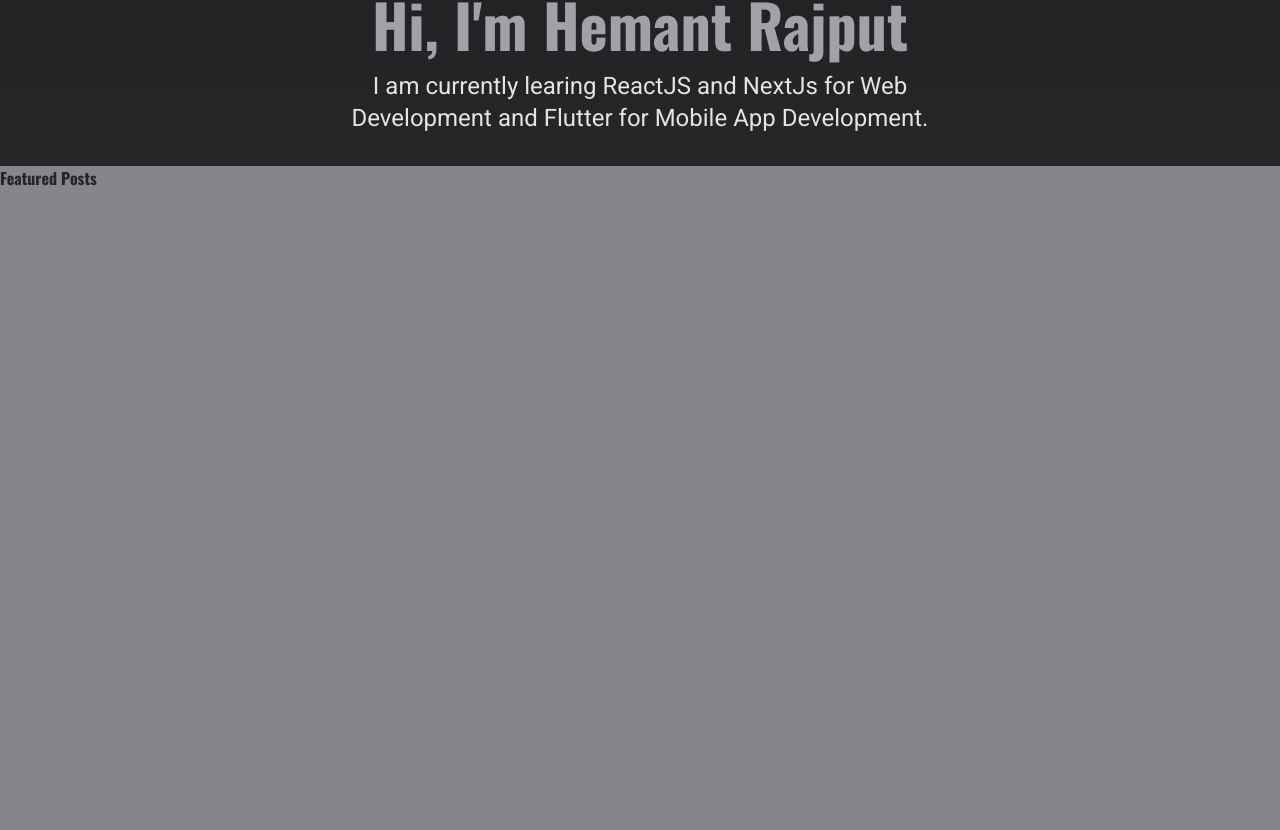
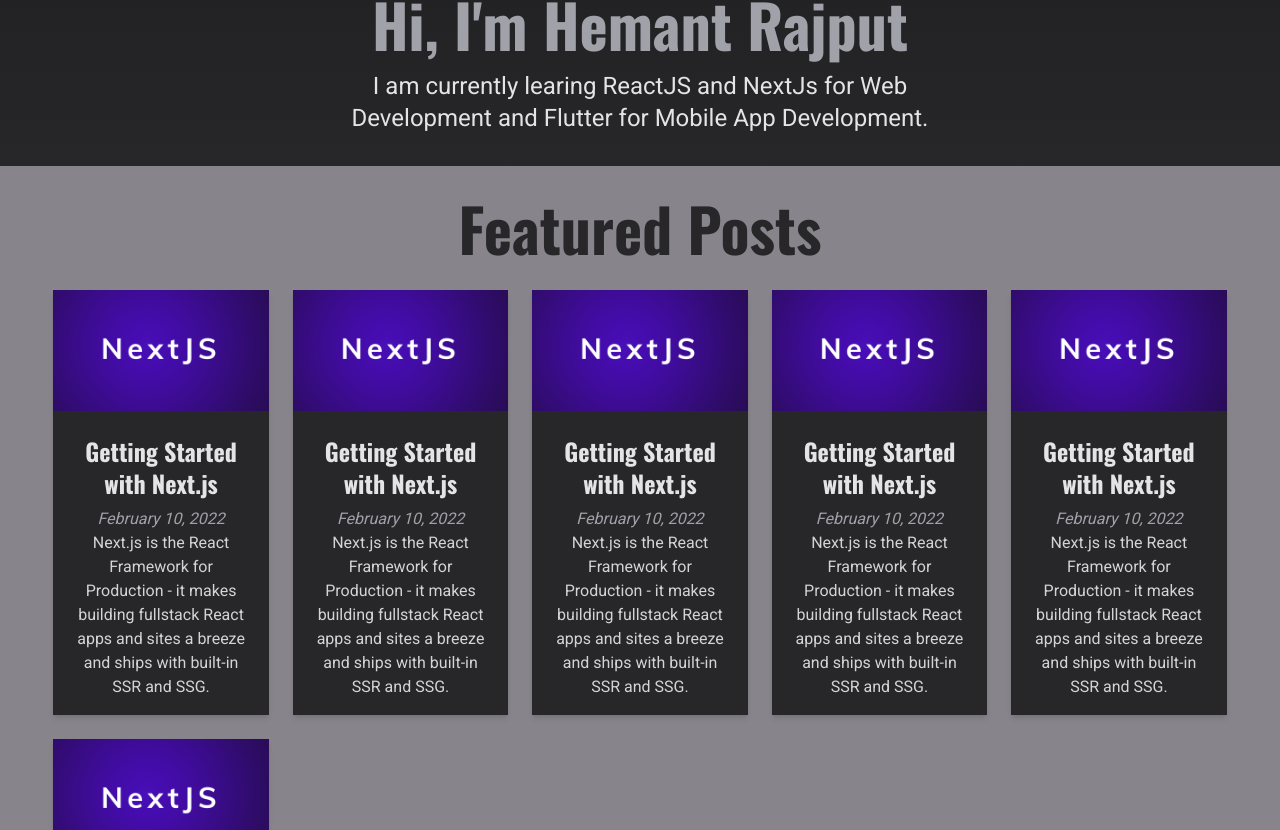
Before and after one commit to rajput-hemant/next-blogs, a Next.js app: page / in a window 1280 px wide. Shown: the part 470-1300 px from the top of the page. Before the commit the page ends 800 px from the top, so only its background shows below. Built offline with nearby package versions, Linux system fonts and the light colour scheme.

Commit message:
added featured post section & posts components
Signed-off-by: rajput-hemant <hemant.rajput_cs20@gla.ac.in>

```diff
--- a/components/homepage/featured-posts.tsx
+++ b/components/homepage/featured-posts.tsx
@@ -1,8 +1,23 @@
-const FeaturedPosts = () => {
+import PostGrid from "../posts/posts-grid";
+
+export type FeaturedPostsProps = {
+	posts: {
+		title: string;
+		image: string;
+		excerpt: string;
+		date: string;
+		slug: string;
+	}[];
+};
+
+const FeaturedPosts = ({ posts }: FeaturedPostsProps) => {
 	return (
 		// latest
-		<section>
-			<h2>Featured Posts</h2>
+		<section className="w-11/12 mx-auto my-8">
+			<h2 className="text-4xl text-center text-zinc-800 md:text-6xl mb-8">
+				Featured Posts
+			</h2>
+			<PostGrid posts={posts} />
 		</section>
 	);
 };
--- a/components/layout/layout.tsx
+++ b/components/layout/layout.tsx
@@ -6,7 +6,7 @@
 	children?: React.ReactNode;
 };
 
-const Layout = ({ children }: LayoutProps): JSX.Element => {
+const Layout = ({ children }: LayoutProps) => {
 	return (
 		<>
 			<Head>
--- /dev/null
+++ b/components/posts/post-item.tsx
@@ -0,0 +1,40 @@
+import Image from "next/image";
+import Link from "next/link";
+
+import { FeaturedPostsProps } from "../homepage/featured-posts";
+
+export type PostItemProps = {
+	post: FeaturedPostsProps["posts"][0];
+};
+
+const PostItem = ({ post }: PostItemProps) => {
+	const { title, image, excerpt, date, slug } = post;
+
+	const formattedDate = new Date(date).toLocaleDateString("en-US", {
+		day: "numeric",
+		month: "long",
+		year: "numeric",
+	});
+
+	const imagePath = `/images/posts/${slug}/${image}`;
+
+	return (
+		// post
+		<li className="shadow-md bg-zinc-800 text-center">
+			<Link href="">
+				{/* image */}
+				<div className="w-full max-h-80 overflow-hidden">
+					<Image src={imagePath} alt={title} width={300} height={200} />
+				</div>
+				{/* content */}
+				<div className="p-4">
+					<h3 className="mx-0 my-2 text-2xl text-zinc-200">{title}</h3>
+					<time className="italic text-zinc-400">{formattedDate}</time>
+					<p className="leading-6 text-zinc-300">{excerpt}</p>
+				</div>
+			</Link>
+		</li>
+	);
+};
+
+export default PostItem;
--- /dev/null
+++ b/components/posts/posts-grid.tsx
@@ -0,0 +1,19 @@
+import PostItem from "./post-item";
+import { FeaturedPostsProps } from "../homepage/featured-posts";
+
+type PostGridProps = {
+	posts: FeaturedPostsProps["posts"];
+};
+
+const PostGrid = ({ posts }: PostGridProps) => {
+	return (
+		// grid
+		<ul className="list-none m-0 p-0 grid grid-cols-2 gap-6 content-center md:grid-cols-3 lg:grid-cols-4 xl:grid-cols-5 2xl:grid-cols-6">
+			{posts.map((post) => (
+				<PostItem key={post.slug} post={post} />
+			))}
+		</ul>
+	);
+};
+
+export default PostGrid;
--- a/pages/index.tsx
+++ b/pages/index.tsx
@@ -1,11 +1,62 @@
 import Hero from "../components/homepage/hero";
 import FeaturedPosts from "../components/homepage/featured-posts";
+
+const DUMMY_POSTS = [
+	{
+		title: "Getting Started with Next.js",
+		image: "getting-started-nextjs.png",
+		excerpt:
+			"Next.js is the React Framework for Production - it makes building fullstack React apps and sites a breeze and ships with built-in SSR and SSG.",
+		date: "2022-02-10",
+		slug: "getting-started-with-nextjs",
+	},
+	{
+		title: "Getting Started with Next.js",
+		image: "getting-started-nextjs.png",
+		excerpt:
+			"Next.js is the React Framework for Production - it makes building fullstack React apps and sites a breeze and ships with built-in SSR and SSG.",
+		date: "2022-02-10",
+		slug: "getting-started-with-nextjs",
+	},
+	{
+		title: "Getting Started with Next.js",
+		image: "getting-started-nextjs.png",
+		excerpt:
+			"Next.js is the React Framework for Production - it makes building fullstack React apps and sites a breeze and ships with built-in SSR and SSG.",
+		date: "2022-02-10",
+		slug: "getting-started-with-nextjs",
+	},
+	{
+		title: "Getting Started with Next.js",
+		image: "getting-started-nextjs.png",
+		excerpt:
+			"Next.js is the React Framework for Production - it makes building fullstack React apps and sites a breeze and ships with built-in SSR and SSG.",
+		date: "2022-02-10",
+		slug: "getting-started-with-nextjs",
+	},
+	{
+		title: "Getting Started with Next.js",
+		image: "getting-started-nextjs.png",
+		excerpt:
+			"Next.js is the React Framework for Production - it makes building fullstack React apps and sites a breeze and ships with built-in SSR and SSG.",
+		date: "2022-02-10",
+		slug: "getting-started-with-nextjs",
+	},
+	{
+		title: "Getting Started with Next.js",
+		image: "getting-started-nextjs.png",
+		excerpt:
+			"Next.js is the React Framework for Production - it makes building fullstack React apps and sites a breeze and ships with built-in SSR and SSG.",
+		date: "2022-02-10",
+		slug: "getting-started-with-nextjs",
+	},
+];
 
 const HomePage = () => {
 	return (
 		<>
 			<Hero />
-			<FeaturedPosts />
+			<FeaturedPosts posts={DUMMY_POSTS} />
 		</>
 	);
 };
```
Also changed, not shown: public/images/posts/getting-started-with-nextjs/getting-started-nextjs.png (added).
